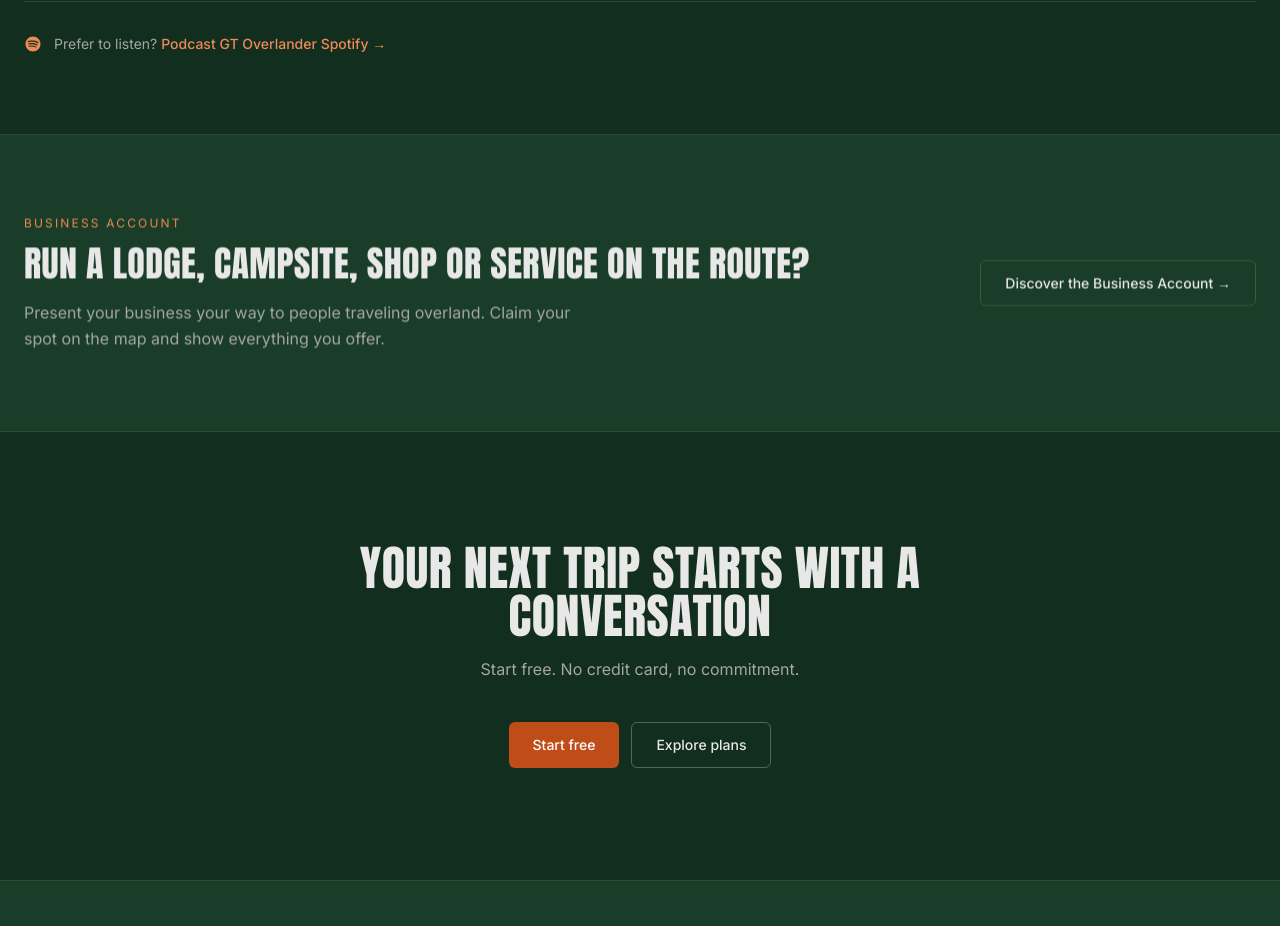
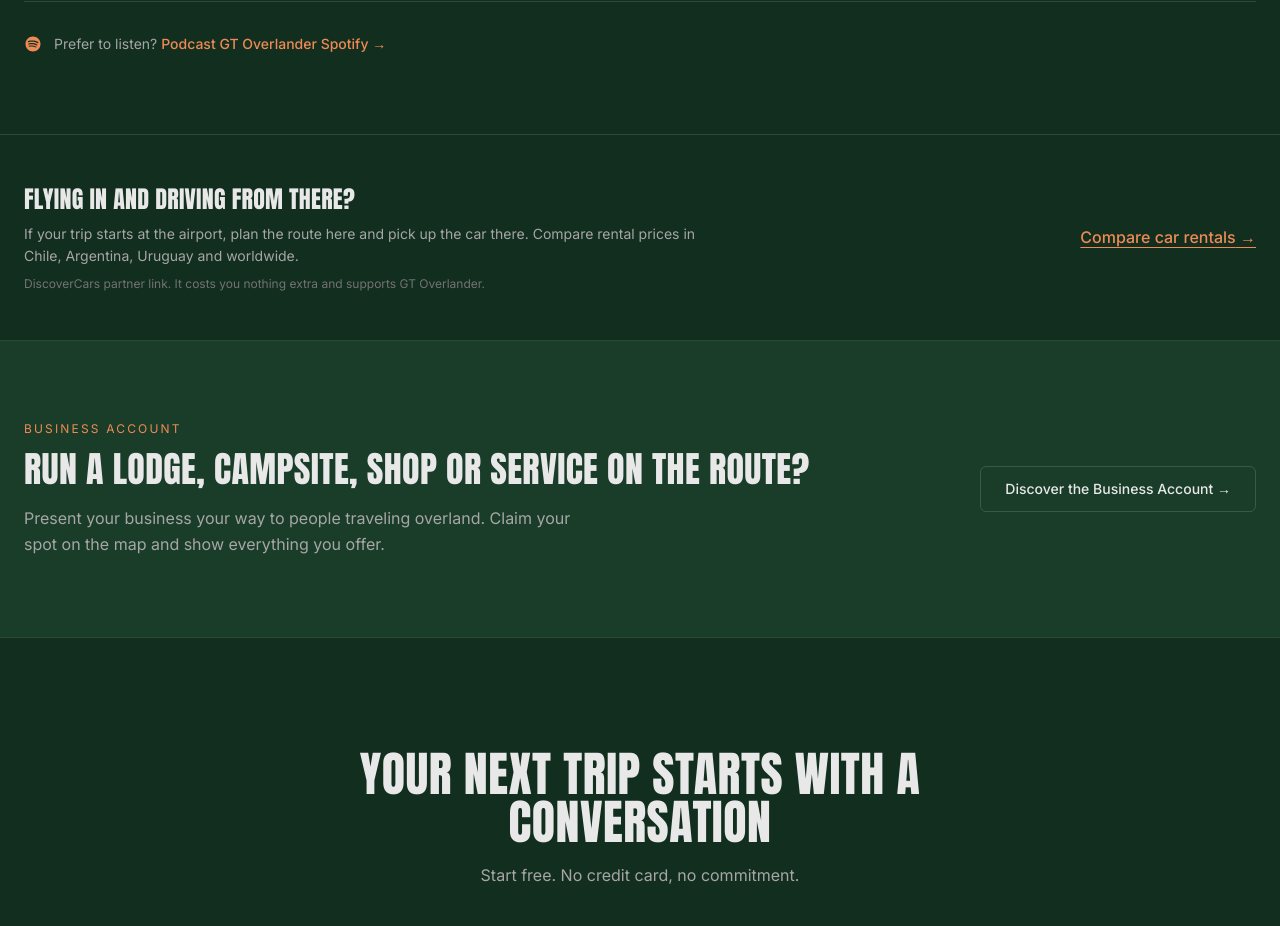
Before and after one commit to rangel2010/gtoverlander-site, a Next.js app: page /en in a window 1280 px wide. Shown: the part 4340-5266 px from the top of the page. Built offline with nearby package versions, Linux system fonts and the light colour scheme; no server answers.

Commit message:
Home: faixa de parceria DiscoverCars

```diff
--- a/app/[locale]/page.tsx
+++ b/app/[locale]/page.tsx
@@ -7,6 +7,7 @@ import { PilarPlaneje } from '@/components/sections/pilar-planeje';
 import { PilarEncontre } from '@/components/sections/pilar-encontre';
 import { PilarComunidade } from '@/components/sections/pilar-comunidade';
 import { BlogTeaser } from '@/components/sections/blog-teaser';
+import { AluguelParceiro } from '@/components/sections/aluguel-parceiro';
 import { EmpresasTeaser } from '@/components/sections/empresas-teaser';
 import { CtaFinal } from '@/components/sections/cta-final';
 
@@ -35,6 +36,7 @@ export default function HomePage({
       <PilarEncontre />
       <PilarComunidade />
       <BlogTeaser locale={(locale === 'en' || locale === 'es') ? locale : 'pt'} />
+      <AluguelParceiro locale={(locale === 'en' || locale === 'es') ? locale : 'pt'} />
       <EmpresasTeaser />
       <CtaFinal />
     </>
--- /dev/null
+++ b/components/sections/aluguel-parceiro.tsx
@@ -0,0 +1,57 @@
+/**
+ * Faixa de parceria DiscoverCars na página inicial (19/10/2026).
+ * Link de TEXTO (não widget/banner): é o que conta para a comissão bônus do
+ * programa de afiliados. ID de afiliado: rangelmachado.
+ * Público: quem voa até o destino e aluga carro lá (Atacama, Patagônia, gringo
+ * que roda pela América do Sul). rel="sponsored" porque é link de parceiro.
+ */
+const AFILIADO = 'a_aid=rangelmachado';
+
+const TEXTOS = {
+  pt: {
+    titulo: 'Vai voar e rodar no destino?',
+    texto: 'Se a viagem começa no aeroporto, dá para montar o roteiro aqui e retirar o carro lá. Compare preços de locadoras no Chile, na Argentina, no Uruguai e no mundo todo.',
+    link: 'Comparar aluguel de carros',
+    aviso: 'Link de parceiro DiscoverCars. Você não paga nada a mais e ajuda o GT Overlander.',
+    url: `https://www.discovercars.com/pt?${AFILIADO}`,
+  },
+  en: {
+    titulo: 'Flying in and driving from there?',
+    texto: 'If your trip starts at the airport, plan the route here and pick up the car there. Compare rental prices in Chile, Argentina, Uruguay and worldwide.',
+    link: 'Compare car rentals',
+    aviso: 'DiscoverCars partner link. It costs you nothing extra and supports GT Overlander.',
+    url: `https://www.discovercars.com/?${AFILIADO}`,
+  },
+  es: {
+    titulo: '¿Vuelas y manejas en el destino?',
+    texto: 'Si tu viaje empieza en el aeropuerto, arma la ruta aquí y retira el auto allá. Compara precios de alquiler en Chile, Argentina, Uruguay y el mundo entero.',
+    link: 'Comparar alquiler de autos',
+    aviso: 'Enlace de socio DiscoverCars. No pagas nada extra y apoyas a GT Overlander.',
+    url: `https://www.discovercars.com/es?${AFILIADO}`,
+  },
+} as const;
+
+export function AluguelParceiro({ locale = 'pt' }: { locale?: 'pt' | 'en' | 'es' }) {
+  const t = TEXTOS[locale] ?? TEXTOS.pt;
+  return (
+    <section className="bg-gt-bg py-10 md:py-12 border-t border-gt-border">
+      <div className="container-wide">
+        <div className="flex flex-col md:flex-row md:items-center md:justify-between gap-4">
+          <div className="max-w-2xl">
+            <h2 className="text-xl md:text-2xl text-gt-text">{t.titulo}</h2>
+            <p className="text-sm text-gt-text-muted leading-relaxed font-sans mt-2">{t.texto}</p>
+            <p className="text-xs text-gt-text-dim font-sans mt-2">{t.aviso}</p>
+          </div>
+          <a
+            href={t.url}
+            target="_blank"
+            rel="sponsored noopener"
+            className="text-gt-orange-text font-sans font-medium underline underline-offset-4 hover:no-underline whitespace-nowrap"
+          >
+            {t.link} →
+          </a>
+        </div>
+      </div>
+    </section>
+  );
+}
```
